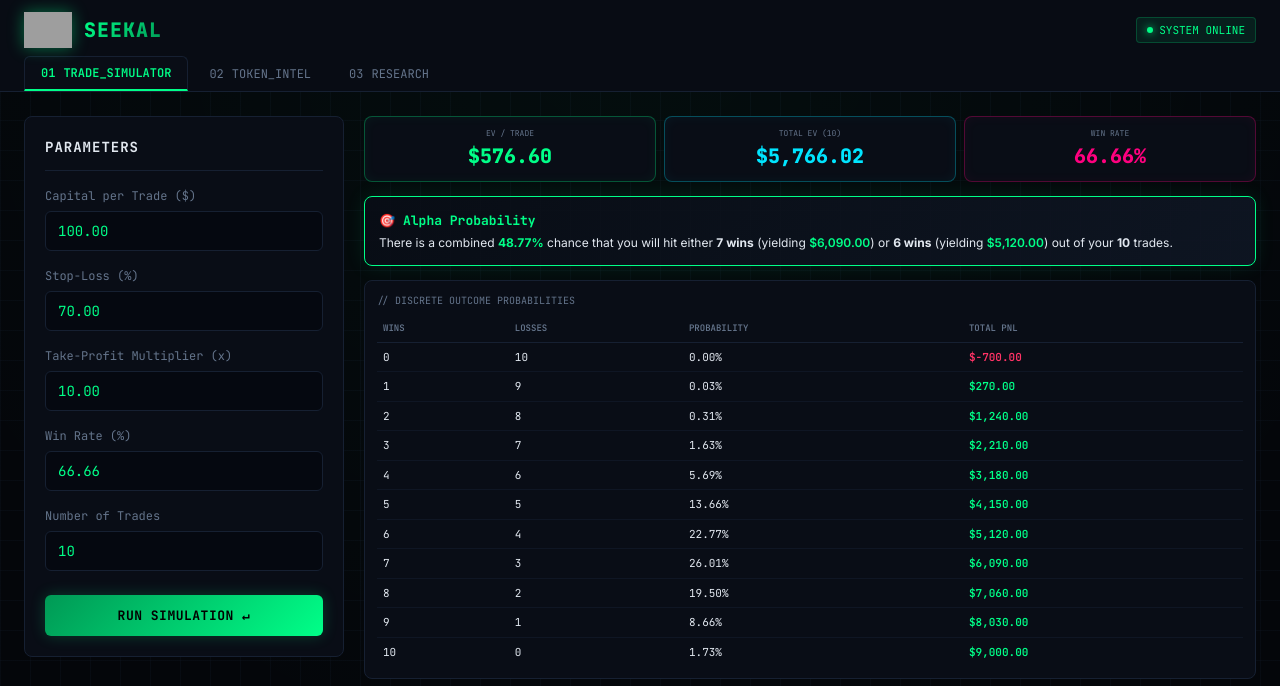
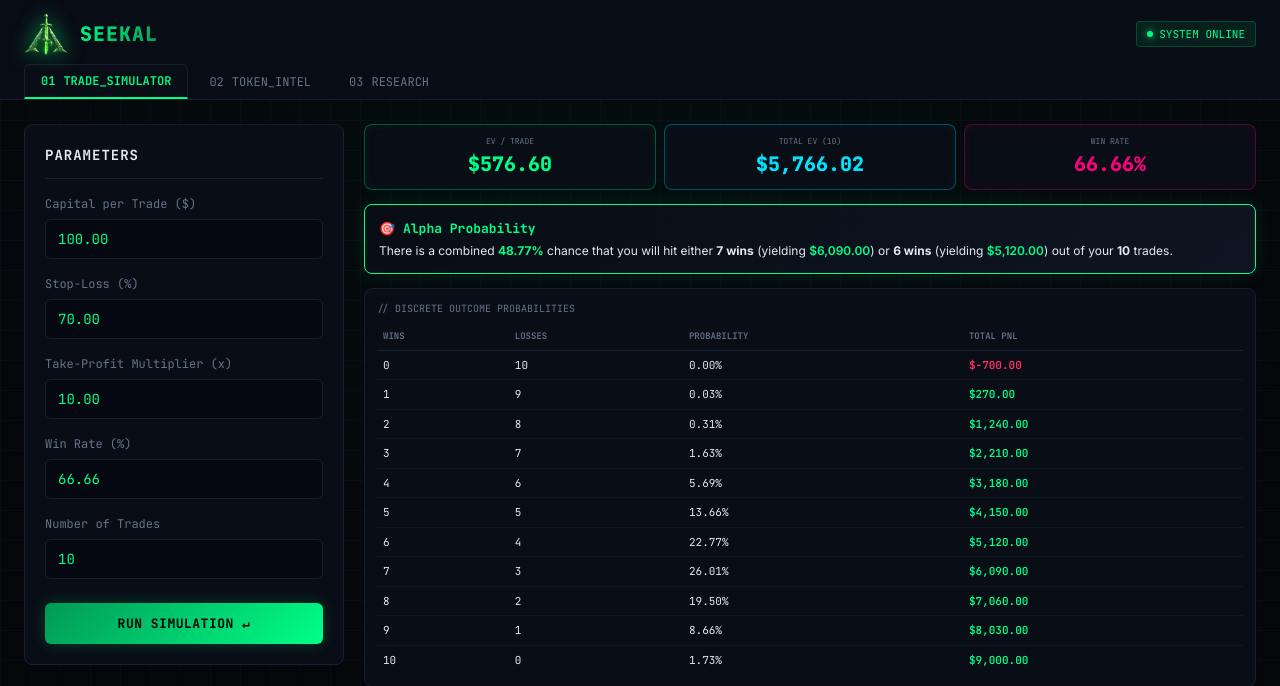
Before and after one commit to Erin-Blockchain/trade_simulator, a Flask app: page / in a window 1280 px wide. Shown: the top 686 px of the page. Run offline with Flask 3, Linux system fonts and the light colour scheme; grey boxes are pictures that could not be loaded.

Commit message:
update logo

```diff
--- a/templates/article.html
+++ b/templates/article.html
@@ -12,7 +12,7 @@
     <link rel="preconnect" href="https://fonts.googleapis.com">
     <link rel="preconnect" href="https://fonts.gstatic.com" crossorigin>
     <link href="https://fonts.googleapis.com/css2?family=JetBrains+Mono:wght@400;600;700;800&family=Inter:wght@400;600;700&display=swap" rel="stylesheet">
-    <link rel="icon" type="image/png" href="{{ url_for('static', filename='logo.png') }}">
+    <link rel="icon" type="image/png" href="{{ url_for('static', filename='favicon.png') }}">
     <style>
         :root {
             --bg-main: #04060a; --bg-card: #090d16; --border-color: #162032;
@@ -32,7 +32,7 @@
                border-bottom: 1px solid var(--border-color); }
         header { padding: 12px 24px 8px; display: flex; align-items: center; gap: 12px; }
         header a { display: flex; align-items: center; gap: 12px; text-decoration: none; }
-        header img { height: 36px; filter: drop-shadow(0 0 8px rgba(0, 255, 136, 0.4)); }
+        header img { height: 44px; filter: brightness(1.15) drop-shadow(0 0 10px rgba(0, 255, 136, 0.65)); }
         .brand { font-family: var(--font-mono); font-weight: 800; font-size: 20px; letter-spacing: 1px;
                  background: linear-gradient(135deg, var(--neon-green), #009955); -webkit-background-clip: text;
                  -webkit-text-fill-color: transparent; }
@@ -77,7 +77,7 @@
 <body>
     <div class="top">
         <header>
-            <a href="/"><img src="{{ url_for('static', filename='logo.png') }}" alt="Seekal"><span class="brand">SEEKAL</span></a>
+            <a href="/"><img src="{{ url_for('static', filename='logo_bright.png') }}" alt="Seekal"><span class="brand">SEEKAL</span></a>
         </header>
         <nav>
             <a href="/"><span>01</span> TRADE_SIMULATOR</a>
--- a/templates/index.html
+++ b/templates/index.html
@@ -8,7 +8,7 @@
     <link rel="preconnect" href="https://fonts.googleapis.com">
     <link rel="preconnect" href="https://fonts.gstatic.com" crossorigin>
     <link href="https://fonts.googleapis.com/css2?family=JetBrains+Mono:wght@300;400;600;700;800&family=Inter:wght@400;600;700&display=swap" rel="stylesheet">
-    <link rel="icon" type="image/png" href="{{ url_for('static', filename='logo.png') }}">
+    <link rel="icon" type="image/png" href="{{ url_for('static', filename='favicon.png') }}">
     <!-- Chart.js CDN -->
     <script src="https://cdn.jsdelivr.net/npm/chart.js"></script>
     <style>
@@ -75,9 +75,9 @@
         }
 
         .brand img {
-            height: 36px;
+            height: 44px;
             width: auto;
-            filter: drop-shadow(0 0 8px rgba(0, 255, 136, 0.4));
+            filter: brightness(1.15) drop-shadow(0 0 10px rgba(0, 255, 136, 0.65));
         }
 
         .brand-badge {
@@ -535,7 +535,7 @@
         <!-- Header -->
         <header>
             <div class="brand">
-                <img src="{{ url_for('static', filename='logo.png') }}" alt="Seekal Logo">
+                <img src="{{ url_for('static', filename='logo_bright.png') }}" alt="Seekal Logo">
                 <span><span class="brand-badge">SEEKAL</span></span>
             </div>
             <div class="status-pill">
```
Also changed, not shown: static/favicon.png (added), static/logo_bright.png (added).
